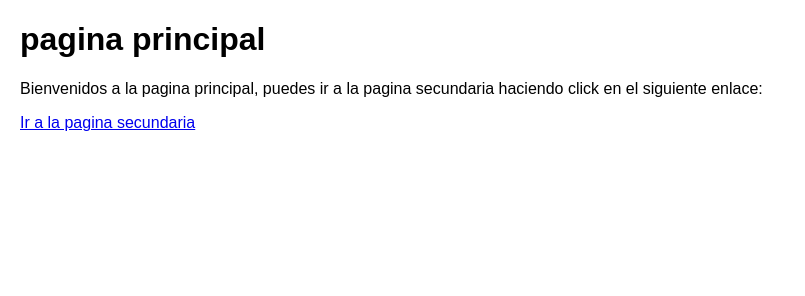
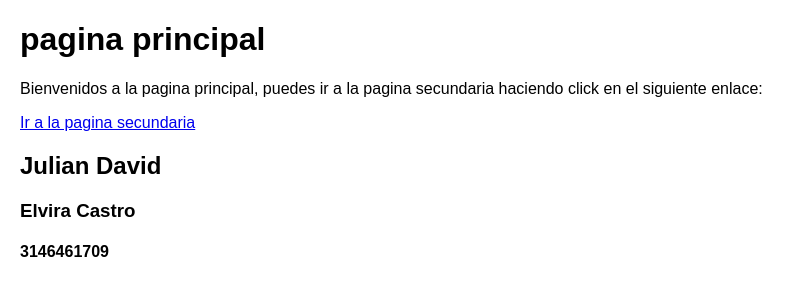
Before and after one commit to JDAVDEC/JULIAN_DAVID_, a plain HTML site: page index.html in a window 1280 px wide. Shown: the whole page, without its empty margins (0-805 px from the left). Drawn offline with Linux system fonts and the light colour scheme.

Commit message:
version 02-V2 modificado

```diff
--- a/index.html
+++ b/index.html
@@ -21,5 +21,9 @@
     </p>
     <a href="pagina secundaria.html">Ir a la pagina secundaria</a>
 
+   <h2>Julian David</h2>
+   <h3>Elvira Castro</h3>
+   <h4>3146461709</h4>
+
 </body>
 </html>
```
